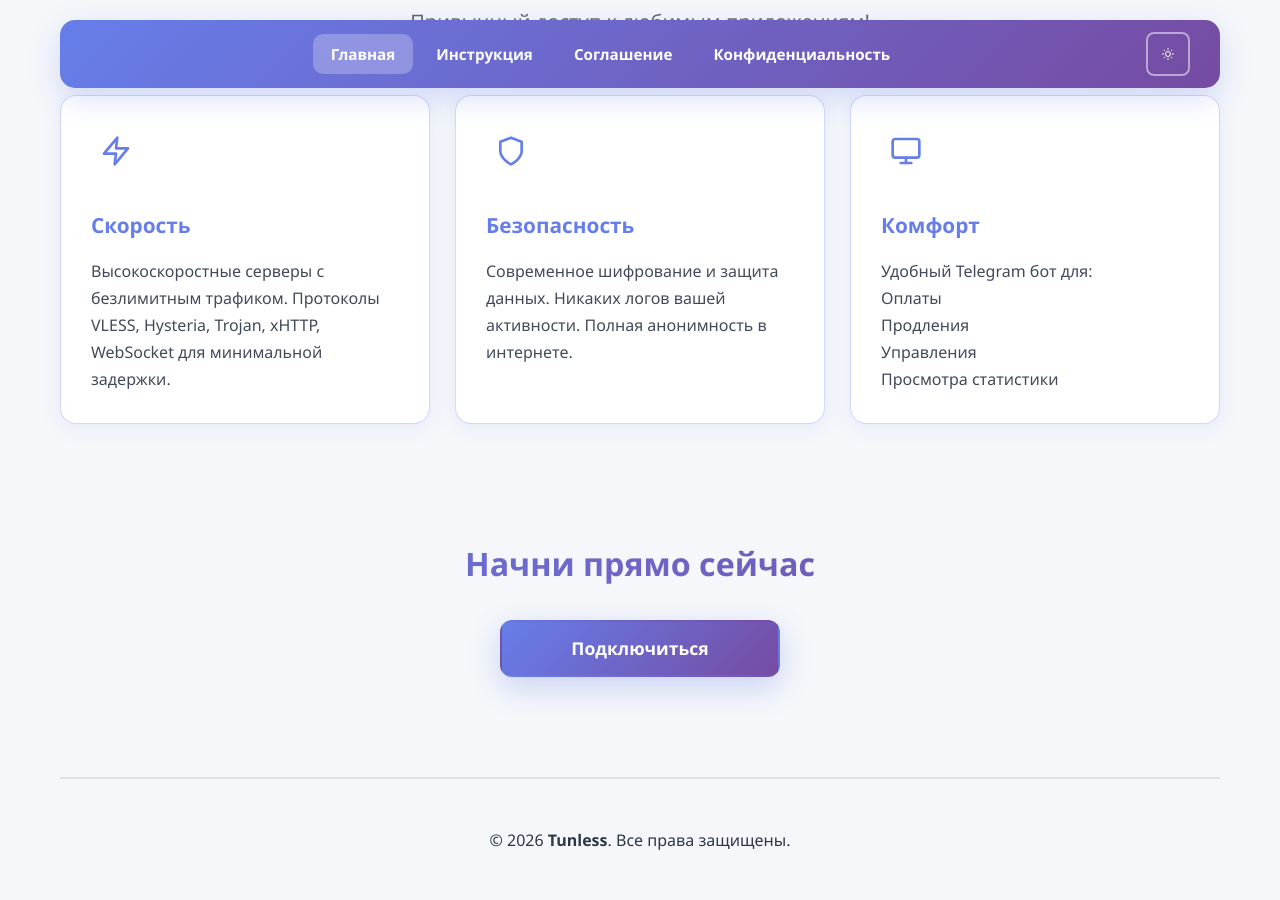
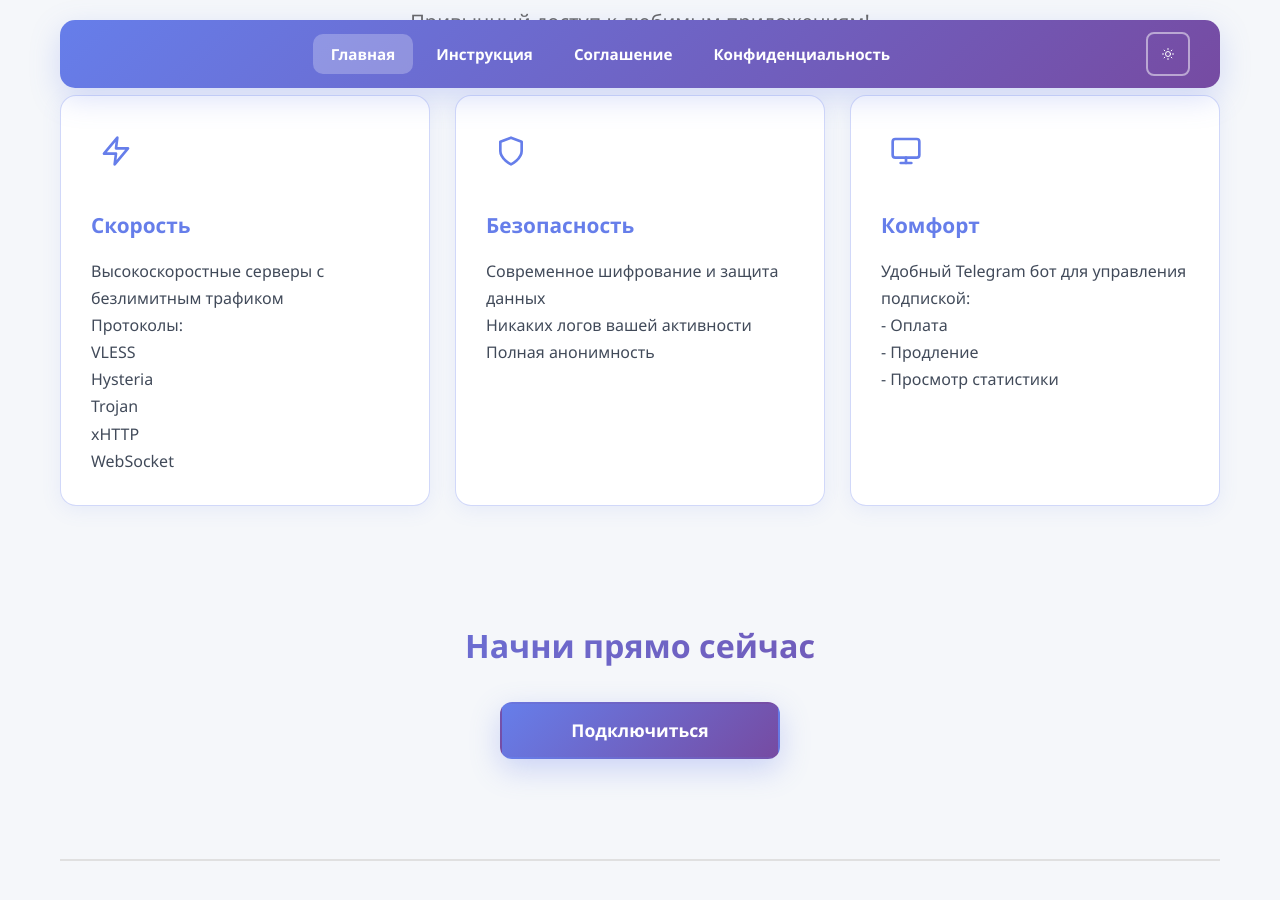
Before and after one commit to Michael-K-cloud/Tunless_Modern, a Jekyll site: the page built from index.md, in a window 1280 px wide and 900 px high, scrolled down 485 px. Built offline with Jekyll 4.4.1, drawn with Linux system fonts in a browser that asks for light colours.

Commit message:
Update index.md

```diff
--- a/index.md
+++ b/index.md
@@ -215,7 +215,13 @@ body.dark-mode .feature-icon svg {
             </svg>
         </div>
         <h3>Скорость</h3>
-        <p>Высокоскоростные серверы с безлимитным трафиком. Протоколы VLESS, Hysteria, Trojan, xHTTP, WebSocket для минимальной задержки.</p>
+        <p>Высокоскоростные серверы с безлимитным трафиком</p>
+        <p>Протоколы:</p>
+            <p>VLESS</p>
+            <p>Hysteria</p>
+            <p>Trojan</p>
+            <p>xHTTP</p>
+            <p>WebSocket</p>
     </div>
 
     <div class="feature-card">
@@ -225,7 +231,9 @@ body.dark-mode .feature-icon svg {
             </svg>
         </div>
         <h3>Безопасность</h3>
-        <p>Современное шифрование и защита данных. Никаких логов вашей активности. Полная анонимность в интернете.</p>
+        <p>Современное шифрование и защита данных</p>
+        <p>Никаких логов вашей активности</p>
+        <p>Полная анонимность</p>
     </div>
 
     <div class="feature-card">
@@ -237,11 +245,10 @@ body.dark-mode .feature-icon svg {
             </svg>
         </div>
         <h3>Комфорт</h3>
-        <p>Удобный Telegram бот для:</p>
-        <p>Оплаты</p>
-        <p> Продления</p>
-        <p>Управления</p>
-        <p>Просмотра статистики</p>
+        <p>Удобный Telegram бот для управления подпиской:</p>
+        <p>- Оплата</p>
+        <p>- Продление</p>
+        <p>- Просмотр статистики</p>
     </div>
 </div>
 
```
